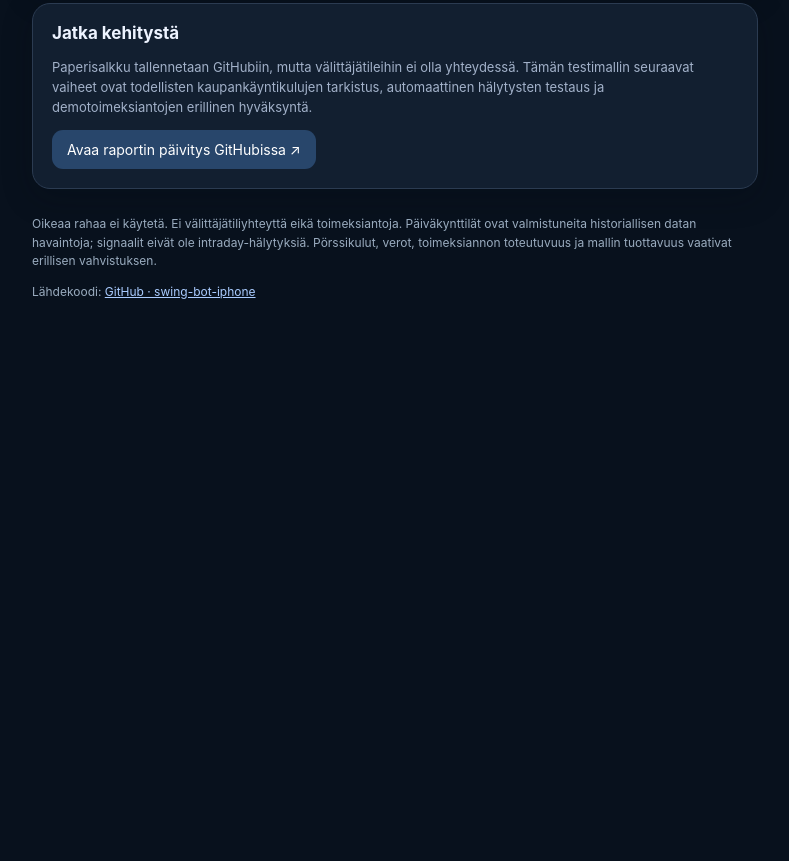
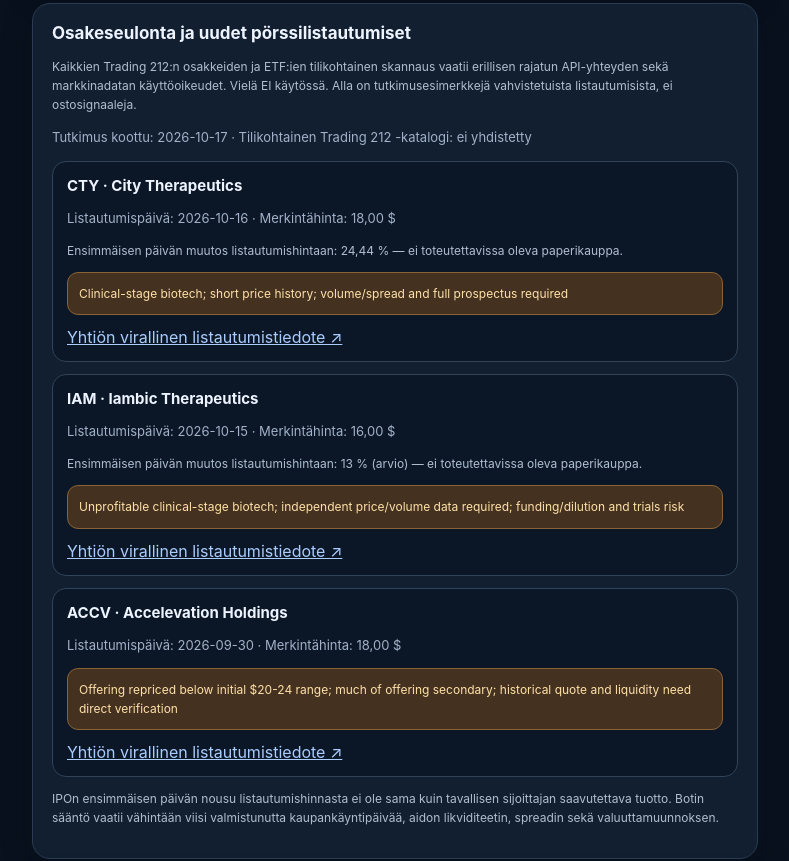
Before and after one commit to jaheinone-lang/swing-bot-iphone, a plain HTML site: page docs/index.html in a window 1280 px wide. Shown: the part 4153-5014 px from the top of the page, without its empty margins (245-1034 px from the left). Before the commit the page ends 4547 px from the top, so only its background shows below. Drawn offline with Linux system fonts and the light colour scheme.

Commit message:
Show sourced IPO research watch and clearly mark full Trading 212 scanner unconnected

```diff
--- a/docs/index.html
+++ b/docs/index.html
@@ -108,6 +108,13 @@
     <h2>Kolme strategiaa · verojen jälkeinen vertailu</h2>
     <p class="note">Säännöt ovat ennalta valittuja testivaihtoehtoja. Pääoma aloittaa 5 000 eurosta, ja tulos lasketaan laskennallisen verovarauksen sekä kulujen jälkeen. Jatkuva paperisalkku ei muutu tämän testin perusteella.</p>
     <div id="strategylab" aria-live="polite"><p class="muted">Ladataan historiallisen vertailun tuloksia…</p></div>
+  </section>
+
+  <section class="card">
+    <h2>Osakeseulonta ja uudet pörssilistautumiset</h2>
+    <p class="note">Kaikkien Trading 212:n osakkeiden ja ETF:ien tilikohtainen skannaus vaatii erillisen rajatun API-yhteyden sekä markkinadatan käyttöoikeudet. Vielä EI käytössä. Alla on tutkimusesimerkkejä vahvistetuista listautumisista, ei ostosignaaleja.</p>
+    <div id="ipo-research"><p class="muted">Ladataan IPO-tutkimuksen esimerkit…</p></div>
+    <p class="note">IPOn ensimmäisen päivän nousu listautumishinnasta ei ole sama kuin tavallisen sijoittajan saavutettava tuotto. Botin sääntö vaatii vähintään viisi valmistunutta kaupankäyntipäivää, aidon likviditeetin, spreadin sekä valuuttamuunnoksen.</p>
   </section>
 
   <section class="card">
@@ -308,6 +315,46 @@
     "Verovaraus ei ole verottajan lasku. Voitot voivat palautua markkinoille, mutta varattu vero ei."));
   wrap.append(node("p","note",lab.caveat));
 }
+async function loadIpoResearch() {
+  const wrap=$("ipo-research");
+  if(!wrap) return;
+  let data;
+  try {
+    const urls=[
+      "https://raw.githubusercontent.com/jaheinone-lang/swing-bot-iphone/main/docs/ipo_research.json?t="+Date.now(),
+      "./ipo_research.json?t="+Date.now()
+    ];
+    for(const url of urls) {
+      try {
+        const r=await fetch(url,{cache:"no-store"});
+        if(r.ok){data=await r.json();break}
+      } catch(_) {}
+    }
+    if(!data || !Array.isArray(data.ipo_examples))throw new Error("not available");
+  }catch(_){
+    wrap.replaceChildren(node("p","muted","IPO-katsausta ei voi ladata tällä hetkellä."));
+    return;
+  }
+  wrap.replaceChildren(node("p","muted","Tutkimus koottu: "+data.as_of+" · Tilikohtainen Trading 212 -katalogi: ei yhdistetty"));
+  for(const item of data.ipo_examples) {
+    const row=node("div","lab-item");
+    row.append(node("h3","",item.ticker+" · "+item.name));
+    const offer=item.offering_price_usd===null?"Ei saatavilla":euro(item.offering_price_usd).replace(" €"," $");
+    row.append(node("p","muted","Listautumispäivä: "+item.planned_first_trade+" · Merkintähinta: "+offer));
+    if(item.first_day_vs_offering_pct!==undefined) {
+      row.append(node("p","note","Ensimmäisen päivän muutos listautumishintaan: "+
+        percent(item.first_day_vs_offering_pct)+(item.first_day_return_approximate?" (arvio)":"")+
+        " — ei toteutettavissa oleva paperikauppa."));
+    }
+    row.append(node("p","warn",item.risk));
+    const link=node("a","","Yhtiön virallinen listautumistiedote ↗");
+    link.href=item.verified_exchange_debut_source;
+    link.target="_blank";
+    link.rel="noopener noreferrer";
+    row.append(link);
+    wrap.append(row);
+  }
+}
 async function load() {
   let report;
   try {
@@ -379,5 +426,6 @@
   $("warnings").textContent=Array.isArray(report.messages)?report.messages.join(" "):"";
 }
 load();
+loadIpoResearch();
 </script>
 </body></html>
```
